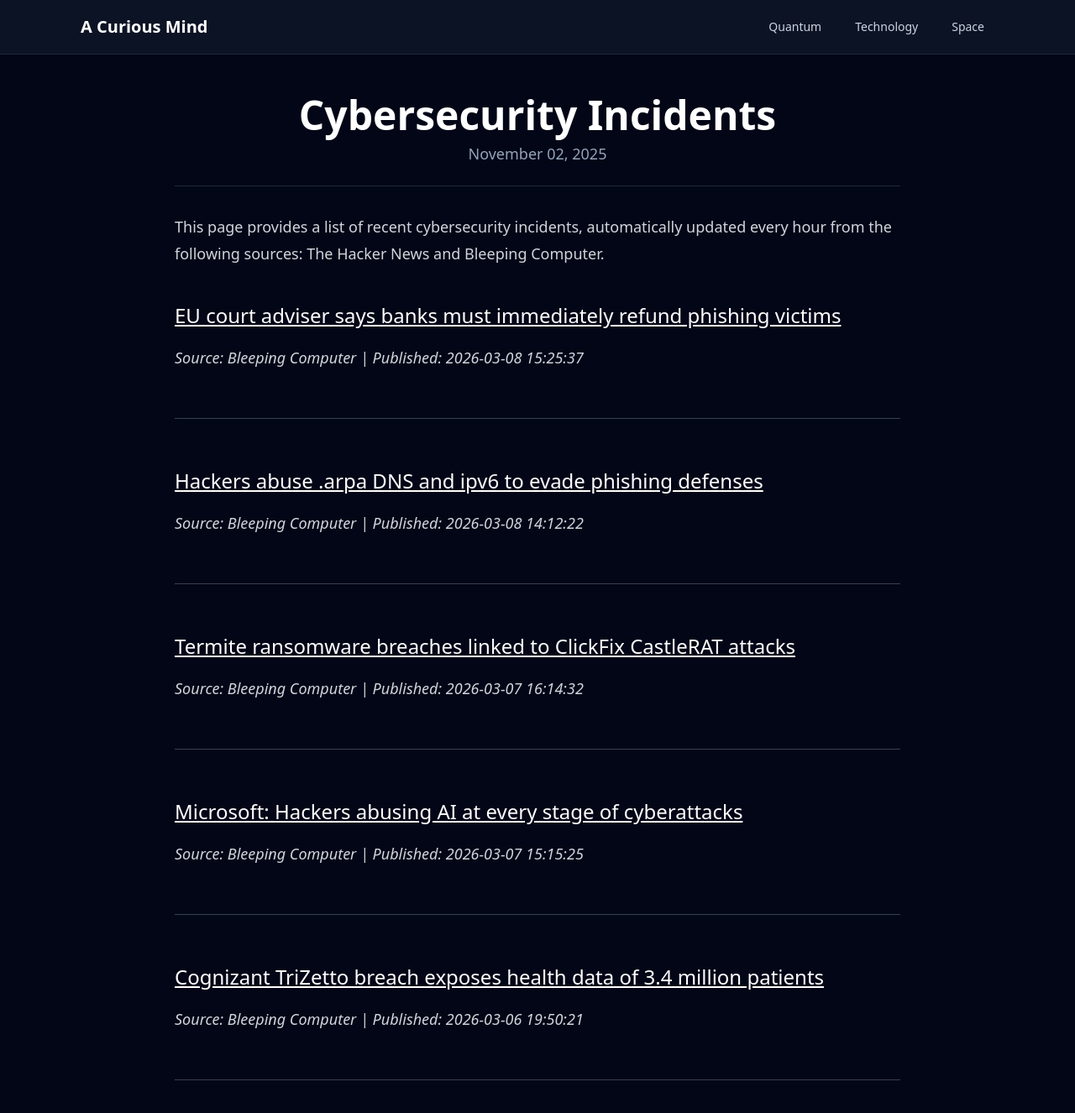
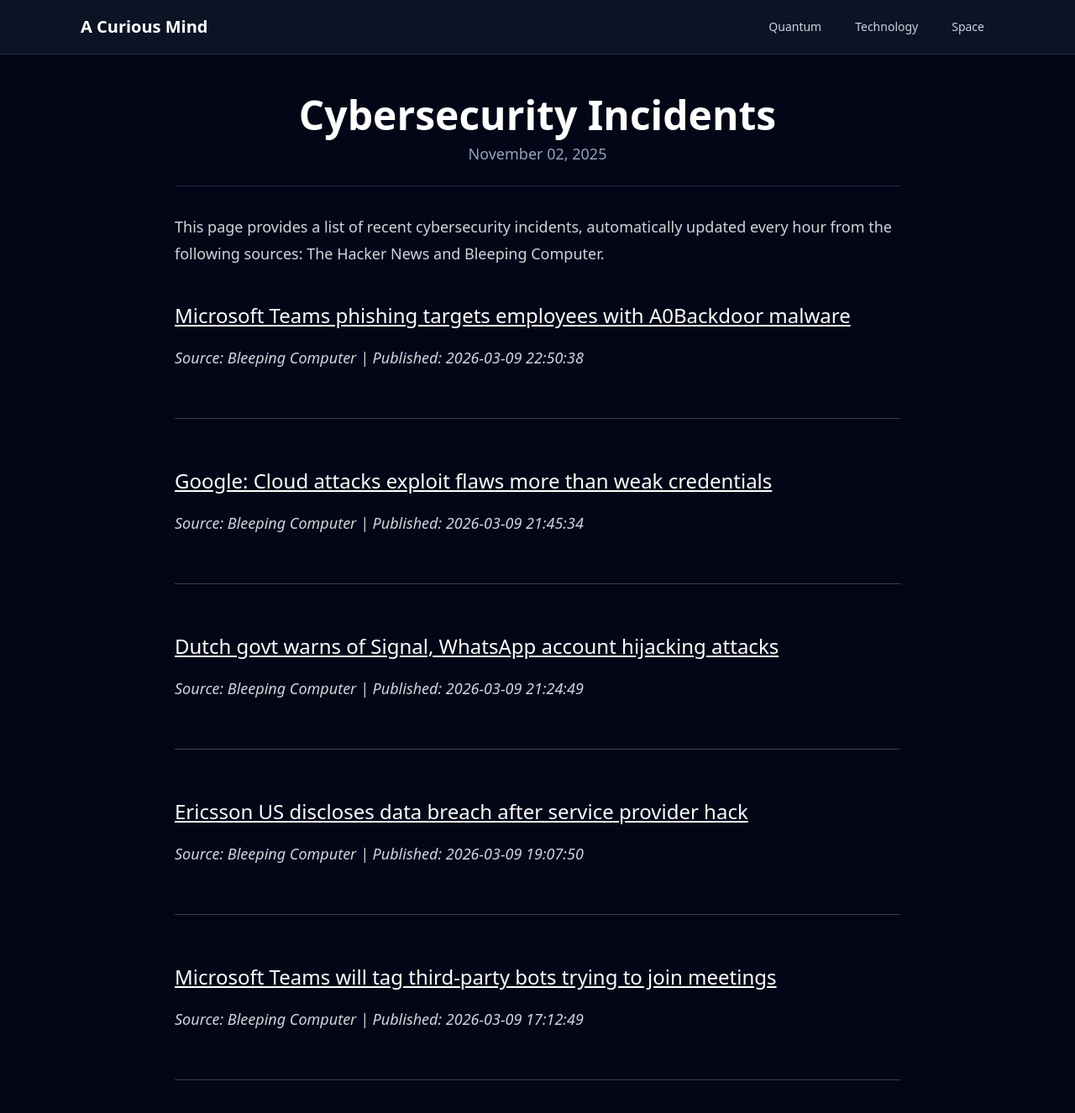
Before and after one commit to onehl7/onehl7.github.io, a Jekyll site: the page built from _posts/2025-11-02-cybersecurity-incidents.md, in a window 1280 px wide and 1400 px high. Shown: the top 1326 px of the window at 84% size. Built offline with Jekyll 4.4.1, drawn with Linux system fonts in a browser that asks for light colours; nearby versions of some CDN libraries.

Commit message:
Update news data

```diff
--- a/_data/news.json
+++ b/_data/news.json
@@ -1,32 +1,32 @@
 [
   {
     "source": "Bleeping Computer",
-    "title": "EU court adviser says banks must immediately refund phishing victims",
-    "link": "https://www.bleepingcomputer.com/news/legal/eu-court-adviser-says-banks-must-immediately-refund-phishing-victims/",
-    "published": "2026-03-08 15:25:37"
+    "title": "Microsoft Teams phishing targets employees with A0Backdoor malware",
+    "link": "https://www.bleepingcomputer.com/news/security/microsoft-teams-phishing-targets-employees-with-backdoors/",
+    "published": "2026-03-09 22:50:38"
   },
   {
     "source": "Bleeping Computer",
-    "title": "Hackers abuse .arpa DNS and ipv6 to evade phishing defenses",
-    "link": "https://www.bleepingcomputer.com/news/security/hackers-abuse-arpa-dns-and-ipv6-to-evade-phishing-defenses/",
-    "published": "2026-03-08 14:12:22"
+    "title": "Google: Cloud attacks exploit flaws more than weak credentials",
+    "link": "https://www.bleepingcomputer.com/news/security/google-cloud-attacks-exploit-flaws-more-than-weak-credentials/",
+    "published": "2026-03-09 21:45:34"
   },
   {
     "source": "Bleeping Computer",
-    "title": "Termite ransomware breaches linked to ClickFix CastleRAT attacks",
-    "link": "https://www.bleepingcomputer.com/news/security/termite-ransomware-breaches-linked-to-clickfix-castlerat-attacks/",
-    "published": "2026-03-07 16:14:32"
+    "title": "Dutch govt warns of Signal, WhatsApp account hijacking attacks",
+    "link": "https://www.bleepingcomputer.com/news/security/dutch-govt-warns-of-signal-whatsapp-account-hijacking-attacks/",
+    "published": "2026-03-09 21:24:49"
   },
   {
     "source": "Bleeping Computer",
-    "title": "Microsoft: Hackers abusing AI at every stage of cyberattacks",
-    "link": "https://www.bleepingcomputer.com/news/security/microsoft-hackers-abusing-ai-at-every-stage-of-cyberattacks/",
-    "published": "2026-03-07 15:15:25"
+    "title": "Ericsson US discloses data breach after service provider hack",
+    "link": "https://www.bleepingcomputer.com/news/security/ericsson-us-discloses-data-breach-after-service-provider-hack/",
+    "published": "2026-03-09 19:07:50"
   },
   {
     "source": "Bleeping Computer",
-    "title": "Cognizant TriZetto breach exposes health data of 3.4 million patients",
-    "link": "https://www.bleepingcomputer.com/news/security/cognizant-trizetto-breach-exposes-health-data-of-34-million-patients/",
-    "published": "2026-03-06 19:50:21"
+    "title": "Microsoft Teams will tag third-party bots trying to join meetings",
+    "link": "https://www.bleepingcomputer.com/news/microsoft/microsoft-teams-will-tag-third-party-bots-in-meeting-lobbies/",
+    "published": "2026-03-09 17:12:49"
   }
 ]
```
